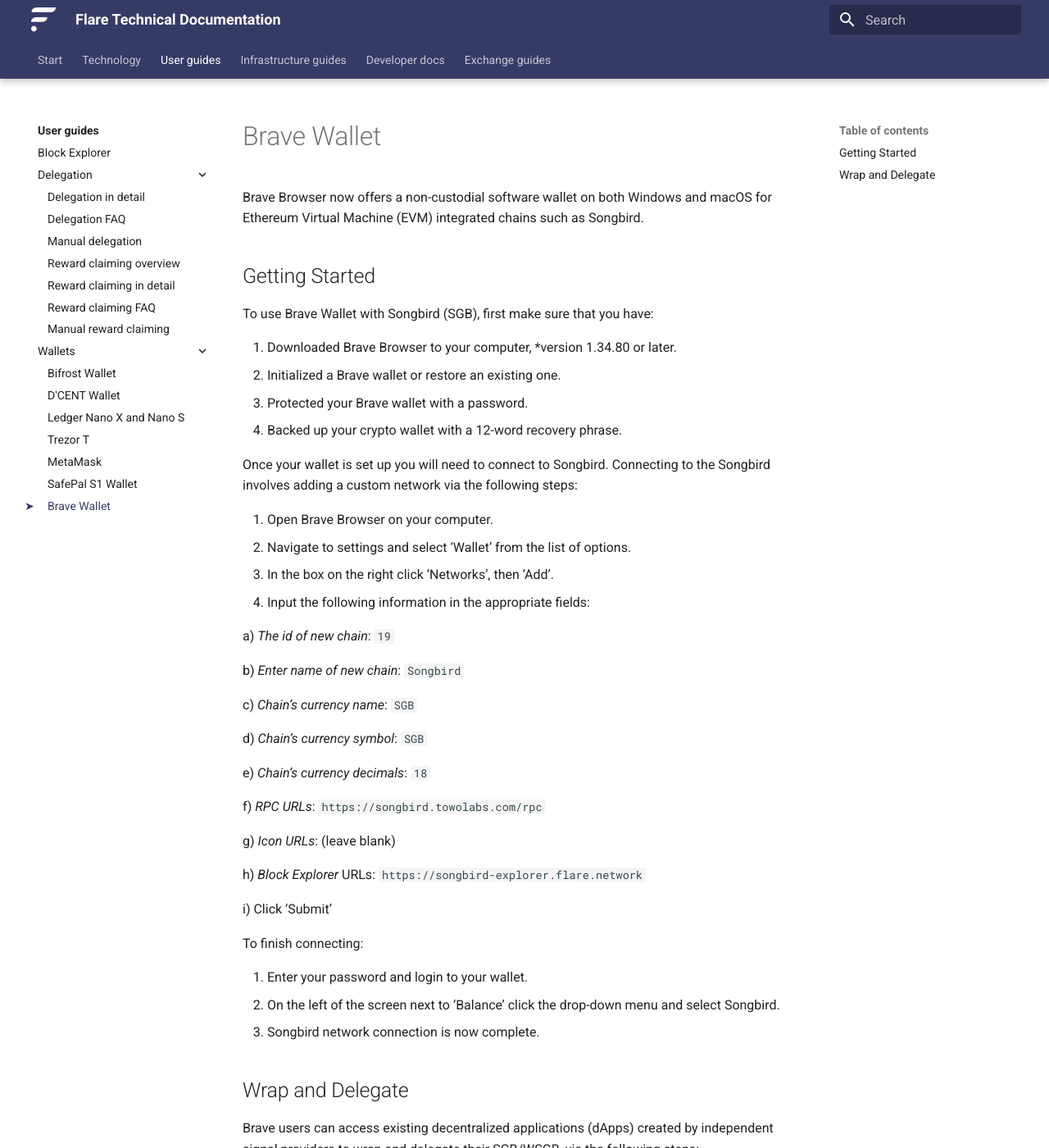
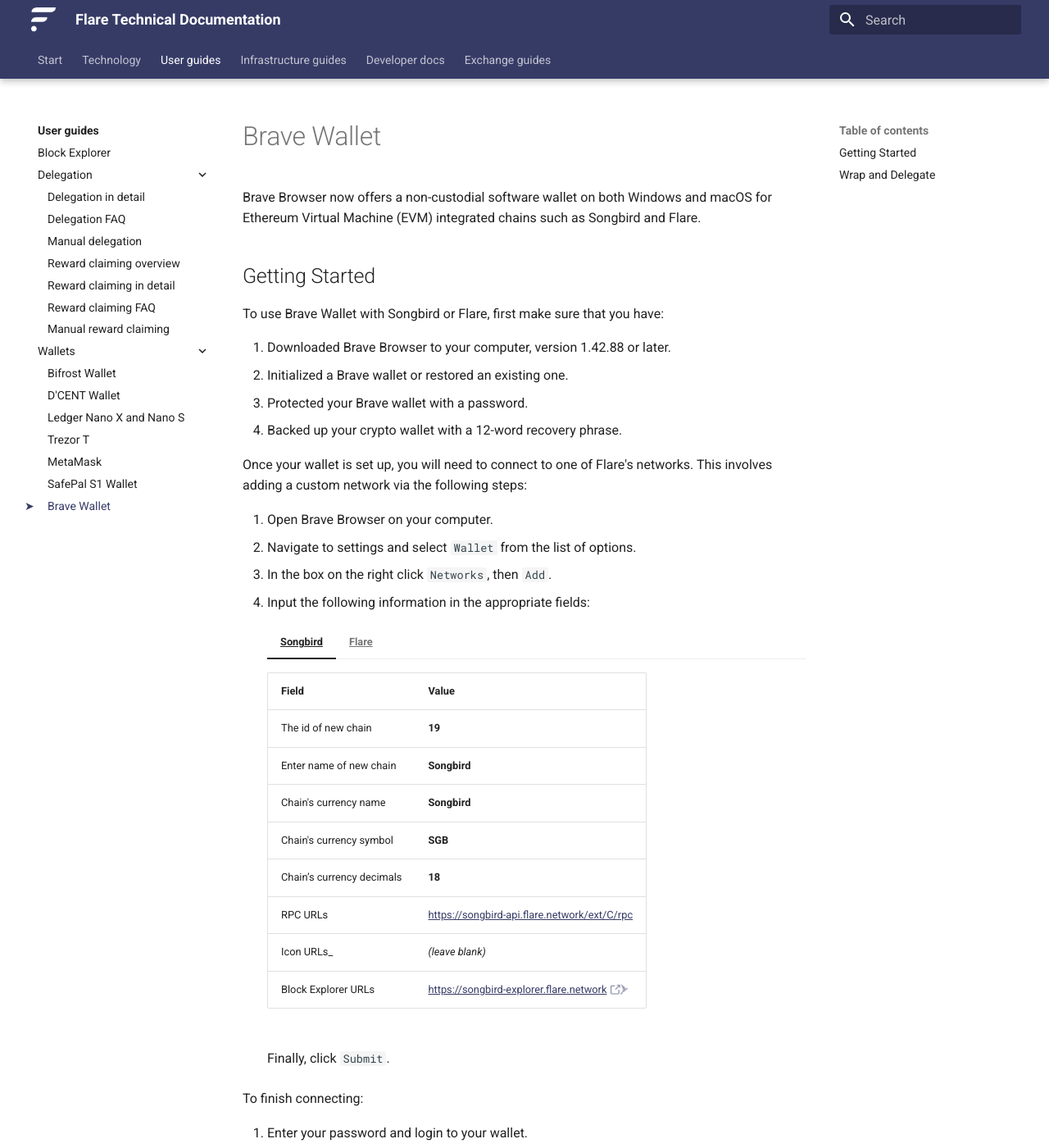
Before and after one commit to flare-foundation/docs, an MkDocs documentation site: the page built from docs/user/wallets/brave-wallet.md, in a window 1280 px wide and 1400 px high. Shown: the whole window at 82% size. Built offline with MkDocs 1.6.1 and Material for MkDocs 9.7.7, drawn with Linux system fonts in a browser that asks for light colours; comment, search, counter and statistics services are not loaded; some of the changed text lies outside the part shown.

Commit message:
Add Flare instructions to Brave wallet guide

```diff
--- a/docs/user/wallets/brave-wallet.md
+++ b/docs/user/wallets/brave-wallet.md
@@ -1,61 +1,74 @@
 ---
-description: How to use your Brave wallet to access the Songbird network
+description: How to use your Brave wallet to access the Songbird and Flare networks
 ---
 
 # Brave Wallet
 
-Brave Browser now offers a non-custodial software wallet on both Windows and macOS for Ethereum Virtual Machine (EVM) integrated chains such as Songbird.
+Brave Browser now offers a non-custodial software wallet on both Windows and macOS for Ethereum Virtual Machine (EVM) integrated chains such as Songbird and Flare.
 
 ## Getting Started
 
-To use Brave Wallet with Songbird (SGB), first make sure that you have:
+To use Brave Wallet with Songbird or Flare, first make sure that you have:
 
-1. Downloaded Brave Browser to your computer, \*version 1.34.80 or later.
-2. Initialized a Brave wallet or restore an existing one.
+1. Downloaded Brave Browser to your computer, version 1.42.88 or later.
+2. Initialized a Brave wallet or restored an existing one.
 3. Protected your Brave wallet with a password.
 4. Backed up your crypto wallet with a 12-word recovery phrase.
 
-Once your wallet is set up you will need to connect to Songbird. Connecting to the Songbird involves adding a custom network via the following steps:
+Once your wallet is set up, you will need to connect to one of Flare's networks.
+This involves adding a custom network via the following steps:
 
 1. Open Brave Browser on your computer.
-2. Navigate to settings and select ‘Wallet’ from the list of options.
-3. In the box on the right click ‘Networks’, then ‘Add’.
+2. Navigate to settings and select ``Wallet`` from the list of options.
+3. In the box on the right click ``Networks``, then ``Add``.
 4. Input the following information in the appropriate fields:
 
-   a) _The id of new chain_: ``19``
+    === "Songbird"
 
-   b) _Enter name of new chain_: ``Songbird``
+         | Field                     | Value                                          |
+         | ------------------------- | ---------------------------------------------- |
+         | The id of new chain       | **19**                                         |
+         | Enter name of new chain   | **Songbird**                                   |
+         | Chain's currency name     | **Songbird**                                   |
+         | Chain's currency symbol   | **SGB**                                        |
+         | Chain’s currency decimals | **18**                                         |
+         | RPC URLs                  | <https://songbird-api.flare.network/ext/C/rpc> |
+         | Icon URLs_                | _(leave blank)_                                |
+         | Block Explorer URLs       | <https://songbird-explorer.flare.network>      |
 
-   c) _Chain’s currency name_: ``SGB``
+    === "Flare"
 
-   d) _Chain’s currency symbol_: ``SGB``
+         | Field                     | Value                                       |
+         | ------------------------- | ------------------------------------------- |
+         | The id of new chain       | **14**                                      |
+         | Enter name of new chain   | **Flare**                                   |
+         | Chain's currency name     | **Flare**                                   |
+         | Chain's currency symbol   | **FLR**                                     |
+         | Chain’s currency decimals | **18**                                      |
+         | RPC URLs                  | <https://flare-api.flare.network/ext/C/rpc> |
+         | Icon URLs_                | _(leave blank)_                             |
+         | Block Explorer URLs       | <https://flare-explorer.flare.network>      |
 
-   e) _Chain’s currency decimals_: ``18``
-
-   f) _RPC URLs_: ``https://songbird.towolabs.com/rpc``
-
-   g) _Icon URLs_: (leave blank)
-
-   h) _Block Explorer_ URLs: ``https://songbird-explorer.flare.network``
-
-   i) Click ‘Submit’
+    Finally, click ``Submit``.
 
 To finish connecting:
 
 1. Enter your password and login to your wallet.
-2. On the left of the screen next to ‘Balance’ click the drop-down menu and select Songbird.
-3. Songbird network connection is now complete.
+2. On the left of the screen next to ``Balance`` click the drop-down menu and select Songbird or Flare.
+3. Connection is now complete.
 
 ## Wrap and Delegate
 
-Brave users can access existing decentralized applications (dApps) created by independent signal providers to wrap and delegate their SGB/WSGB, via the following steps:
+Brave users can access existing decentralized applications (dApps) created by independent organizations to wrap and delegate their SGB and FLR tokens, via the following steps ([Read more about delegation](../delegation/README.md)):
 
-1. Open Brave Browser and login to your wallet (make sure you are connected to Songbird).
+1. Open Brave Browser and login to your wallet (make sure you are connected to Songbird or Flare).
 2. Open a second search tab within Brave.
 3. Enter the address of the website or dApp you wish to use to wrap and delegate in the search bar at the top of the screen.
 
-   _Delegating using this method is not exclusive to one specific signal provider, as some dApps (such as FTSO AU) allow you to choose from several different signal providers._
+    !!! info
+
+         These dApps are usually created by [FTSO](glossary.md#ftso) signal providers, but some of them (like FTSO AU) allow you to choose a different signal provider to delegate to.
 
 4. Follow the prompts to connect your Brave wallet and sign transactions when wrapping, delegating, or claiming rewards.
 
-Other signal providers are hosting similar websites or dApps for wrapping and delegation. See the full list of signal providers on Songbird at [flarematrics.io](https://flaremetrics.io/ftso)
+See the full list of signal providers on Songbird at [flaremetrics.io](https://flaremetrics.io/ftso){target=_blank}.
```
